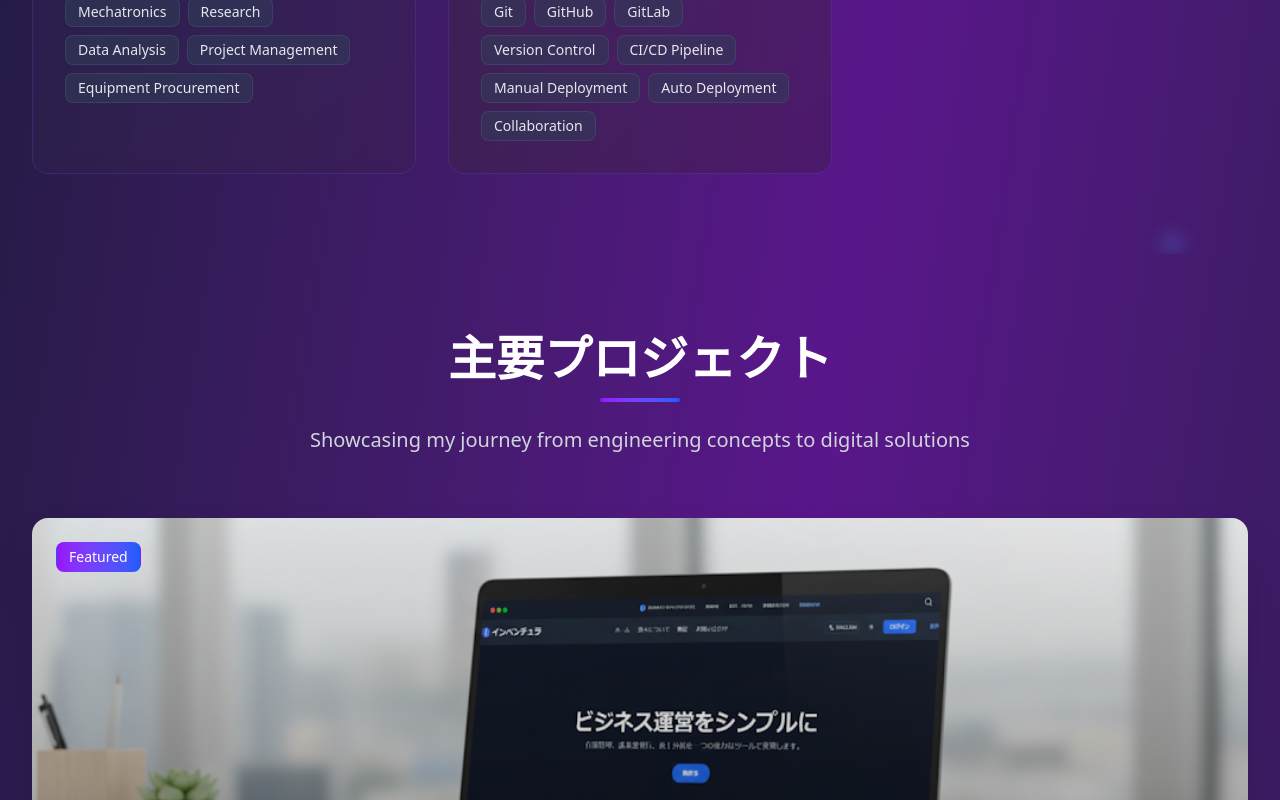
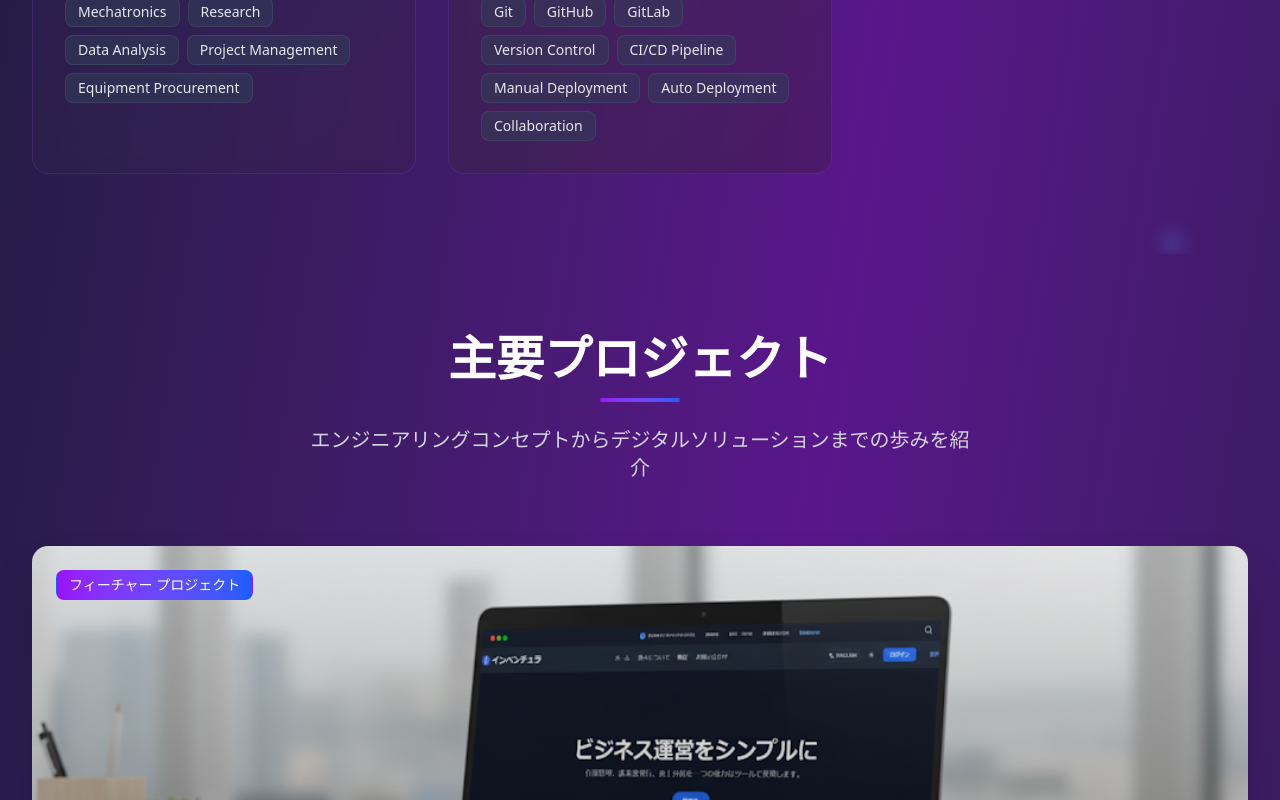
Before and after one commit to shinthantnaingGit/shin-thant-naing-portfolio, a React (Vite) app: page / in a window 1280 px wide. Shown: the part 2686-3486 px from the top of the page. Built offline with nearby package versions, Linux system fonts and the light colour scheme.

Commit message:
feat(language): add necessary Japanese implementation

```diff
--- a/src/I18n/messages.js
+++ b/src/I18n/messages.js
@@ -75,7 +75,8 @@ export const messages = {
     },
     projects: {
       title: "Featured Projects",
-      viewDemo: "View Project",
+      description:"Showcasing my journey from engineering concepts to digital solutions",
+      viewDemo: "Visit Website",
       sourceCode: "Source Code",
       details: "Details",
       items: [
@@ -98,6 +99,7 @@ export const messages = {
           image: "/resume/projects/inventura.png",
           url: "https://inventura-inventory-management-syst.vercel.app/",
           featured: true,
+          tag:" Featured"
         },
         {
           key: "swanthukha",
@@ -111,7 +113,7 @@ export const messages = {
         },
         {
           key: "lapyaewoon",
-          title: "La Pyae Woon Iron & Steel Trading",
+          title: "La Pyae Woon - Iron & Steel Trading",
           description:
             "Business portfolio with custom branding and smooth interactions.",
           tech: ["React", "Tailwind CSS", "Framer Motion"],
@@ -121,7 +123,7 @@ export const messages = {
         },
         {
           key: "invoice",
-          title: "Invoice Generation Tool (HTML/CSS/JS)",
+          title: "Invoice Generation Tool",
           description:
             "Create printable invoices, manage items, and see live totals with tax.",
           tech: ["HTML", "Tailwind CSS", "JavaScript"],
@@ -131,7 +133,7 @@ export const messages = {
         },
         {
           key: "todo",
-          title: "To Do List App (HTML/CSS/JS)",
+          title: "To Do List App",
           description:
             "Clean todo app with counters and quick actions to mark/clear tasks.",
           tech: ["HTML", "Tailwind CSS", "JavaScript"],
@@ -324,7 +326,8 @@ export const messages = {
     },
     projects: {
       title: "主要プロジェクト",
-      viewDemo: "プロジェクトを見る",
+      description:"エンジニアリングコンセプトからデジタルソリューションまでの歩みを紹介",
+      viewDemo: "ウェブサイトを見る",
       sourceCode: "ソースコード",
       details: "詳細",
       items: [
@@ -347,10 +350,11 @@ export const messages = {
           image: "/resume/projects/inventura.png",
           url: "https://inventura-inventory-management-syst.vercel.app/",
           featured: true,
+          tag:"フィーチャー プロジェクト"
         },
         {
           key: "swanthukha",
-          title: "Swan Thu Kha - 伝統医療（ミャンマー）",
+          title: "Swan Thu Kha - 伝統医療",
           description:
             "サービス紹介ページ付きのクリニック用ポートフォリオ。バイリンガル対応の軽量UI。",
           tech: ["React", "Tailwind CSS", "Framer Motion"],
@@ -360,7 +364,7 @@ export const messages = {
         },
         {
           key: "lapyaewoon",
-          title: "La Pyae Woon Iron & Steel Trading",
+          title: "La Pyae Woon - Iron & Steel Trading",
           description:
             "ロゴ/ブランディングを含む事業用ポートフォリオ。滑らかなアニメーション。",
           tech: ["React", "Tailwind CSS", "Framer Motion"],
@@ -370,7 +374,7 @@ export const messages = {
         },
         {
           key: "invoice",
-          title: "請求書作成ツール（HTML/CSS/JS）",
+          title: "請求書作成ツール",
           description:
             "印刷用請求書を作成。商品管理と合計/税の自動計算に対応。",
           tech: ["HTML", "Tailwind CSS", "JavaScript"],
@@ -380,7 +384,7 @@ export const messages = {
         },
         {
           key: "todo",
-          title: "To Do リスト（HTML/CSS/JS）",
+          title: "To Do リスト",
           description:
             "タスクのカウントや一括操作に対応したシンプルなToDoアプリ。",
           tech: ["HTML", "Tailwind CSS", "JavaScript"],
--- a/src/components/About.jsx
+++ b/src/components/About.jsx
@@ -56,7 +56,6 @@ export default function About({ messages = {} }) {
     "Next.js",
     "Zustand",
     "SWR",
-    "i18n (EN/JA)",
     "Git/GitHub",
   ];
 
--- a/src/components/Projects.jsx
+++ b/src/components/Projects.jsx
@@ -45,7 +45,7 @@ export default function Projects({ messages }) {
           </h2>
           <div className="w-20 h-1 bg-gradient-to-r from-purple-600 to-blue-600 mx-auto rounded-full" />
           <p className="text-lg sm:text-xl text-gray-300 mt-6 max-w-2xl mx-auto">
-            Showcasing my journey from engineering concepts to digital solutions
+           {messages.projects.description}
           </p>
         </motion.div>
 
@@ -78,7 +78,7 @@ export default function Projects({ messages }) {
                 {/* Featured Badge */}
                 <div className="absolute top-6 left-6">
                   <Badge className="bg-gradient-to-r from-purple-600 to-blue-600 text-white text-sm px-3 py-1">
-                    Featured
+                    {project.tag}
                   </Badge>
                 </div>
 
```
